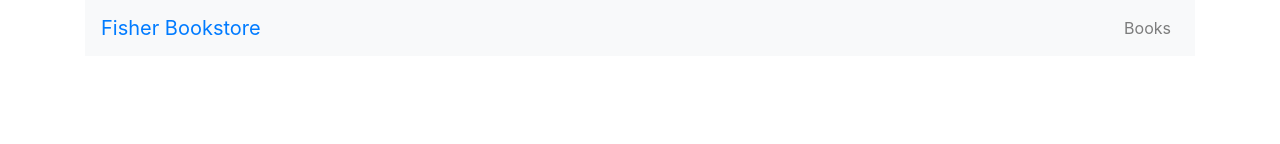
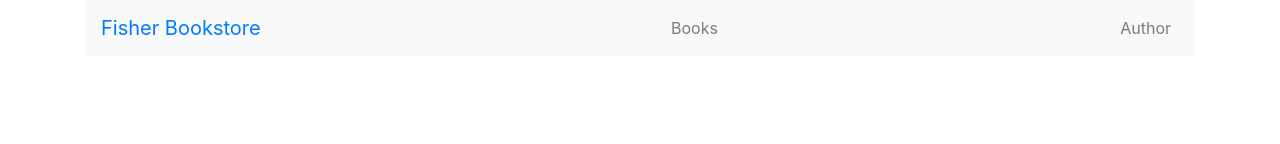
Before and after one commit to Kovei3156/Fisher-Bookstore, a React (Create React App) app: page / in a window 1280 px wide. Shown: the top 144 px of the page. Built offline with nearby package versions, Linux system fonts and the light colour scheme.

Commit message:
Authors (#26)
* pls

* new

* new changes

* new changes

* dj

* work

* work 2

```diff
--- a/src/App.js
+++ b/src/App.js
@@ -12,14 +12,21 @@ export default class App extends Component{
           <Link to="/">Fisher Bookstore</Link>
         </Navbar.Brand>
         <Navbar.Toggle aria-controls="basic-navbar-nav"/>
+          <Navbar.Collapse className="justify-content-end">
+            <Nav>
+              <NavItem>
+                <Nav.Link href="/books"> Books </Nav.Link>
+              </NavItem>
+            </Nav>
+          </Navbar.Collapse>
+        <Navbar.Toggle aria-controls="basic-navbar-nav"/>
         <Navbar.Collapse className="justify-content-end">
           <Nav>
             <NavItem>
-              <Nav.Link href="/books"> Books </Nav.Link>
+              <Nav.Link href="/author"> Author </Nav.Link>
             </NavItem>
           </Nav>
         </Navbar.Collapse>
-
       </Navbar>
       <Routes />
     </div>);
```
